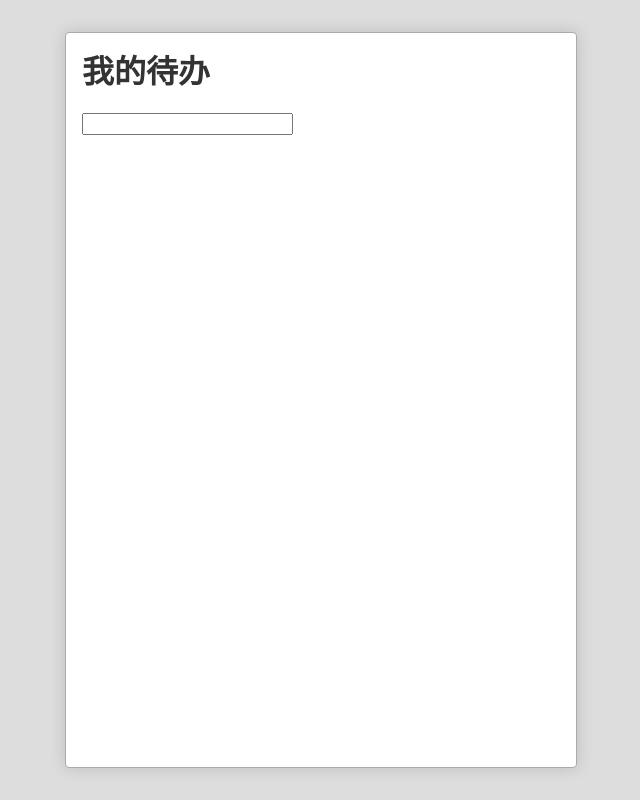
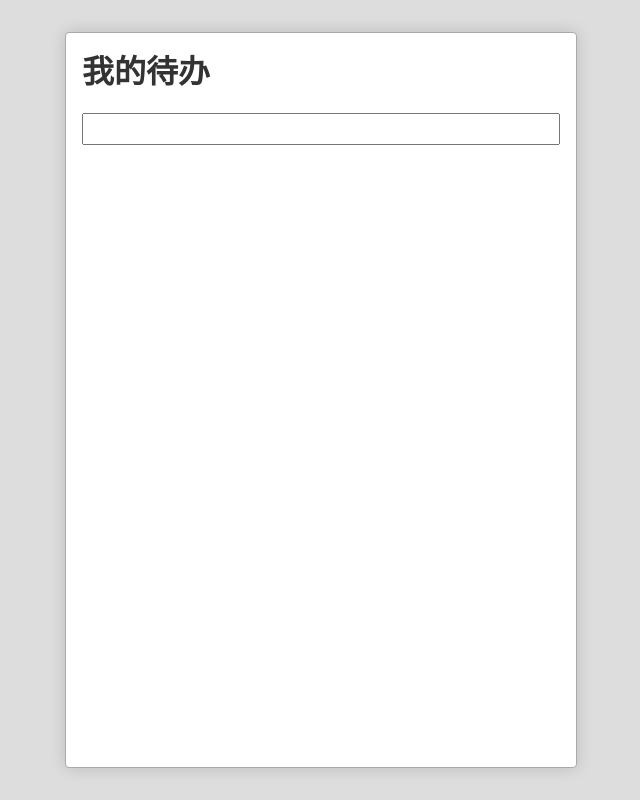
Before and after one commit to liucol/react, a React (Create React App) app: page / in a window 1280 px wide. Shown: the whole page, without its empty margins (319-959 px from the left). Built offline with nearby package versions, Linux system fonts and the light colour scheme.

Commit message:
更新TodoInput的样式

```diff
--- /dev/null
+++ b/src/TodoInput.css
@@ -0,0 +1,7 @@
+.TodoInput{
+  width: 100%;
+  line-height: 1.8;
+  margin-bottom: 1em;
+  font-size: 16px;
+  padding: 0 .2em;
+}
--- a/src/TodoInput.js
+++ b/src/TodoInput.js
@@ -2,10 +2,10 @@
  * Created by Administrator on 2017/9/25 0025.
  */
 import React,{ Component } from 'react';
-
+import './TodoInput.css'
 export default class TodoInput extends  Component{
     render(){
-        return <input type="text" value={this.props.content} onKeyPress={this.submit.bind(this)} onChange={this.changeTitle.bind(this)}/>
+        return <input className="TodoInput" type="text" value={this.props.content} onKeyPress={this.submit.bind(this)} onChange={this.changeTitle.bind(this)}/>
     }
     submit(e){
         if(e.key==='Enter'){
```
